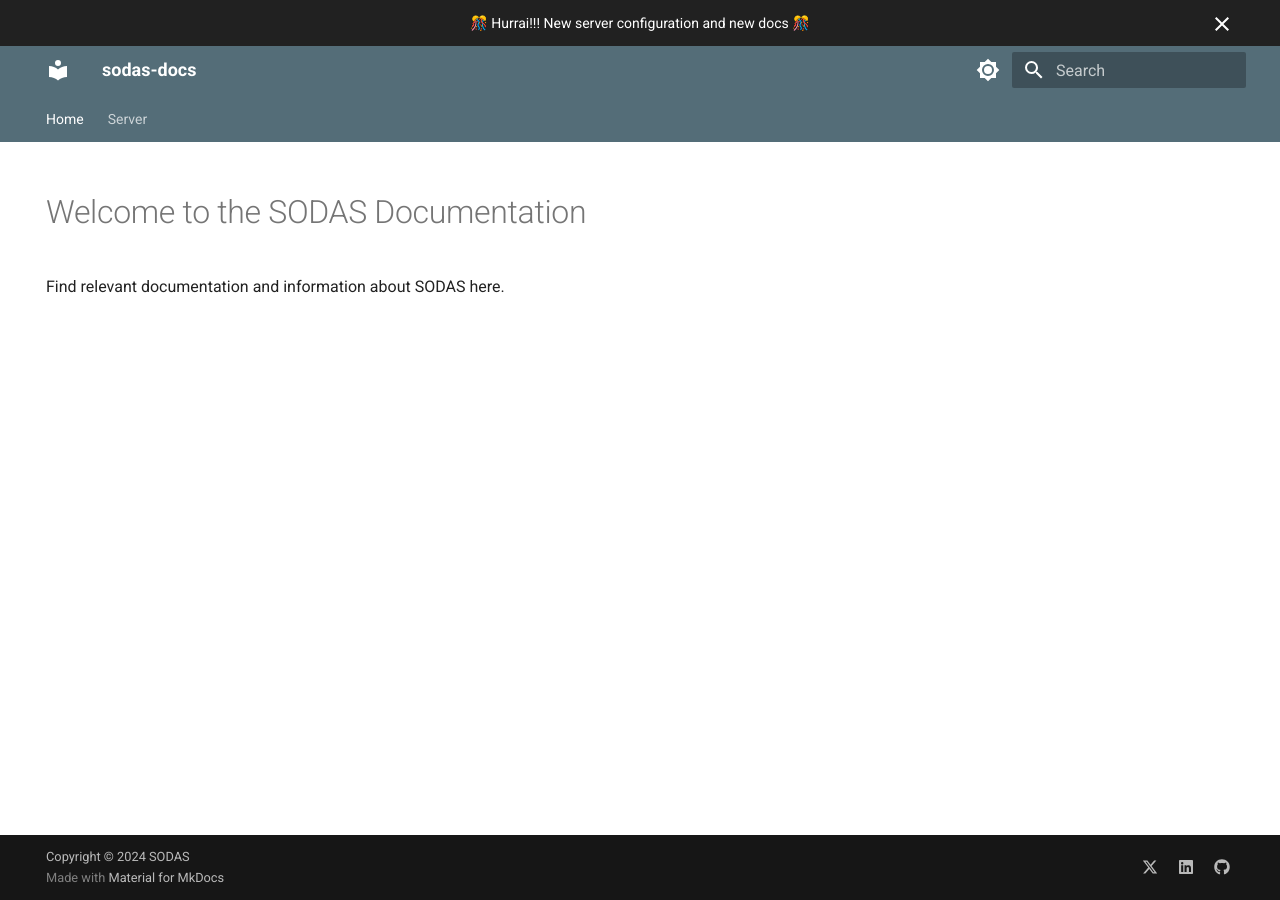
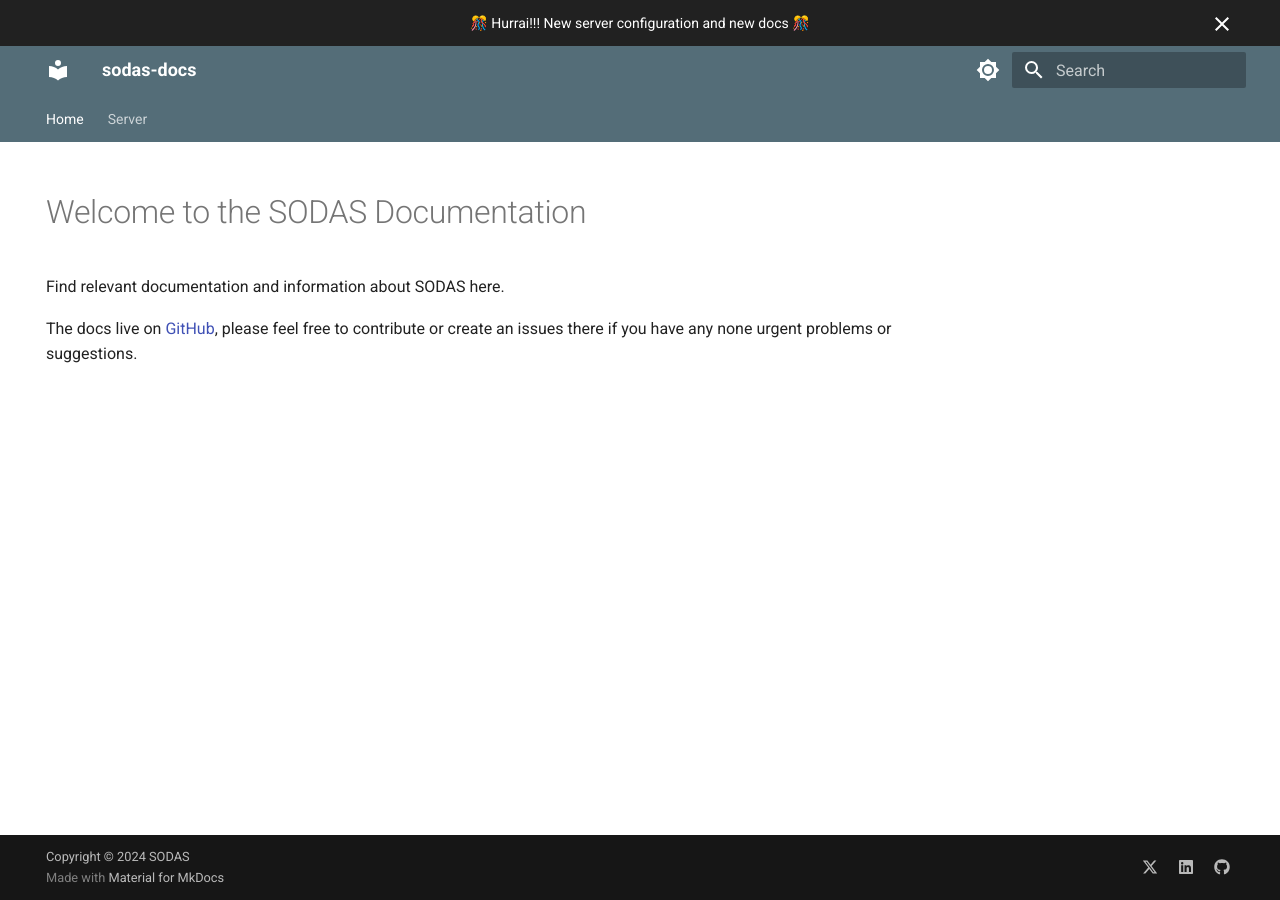
Before and after one commit to cph-sodas/cph-sodas.github.io, an MkDocs documentation site: the page built from docs/index.md, in a window 1280 px wide. Built offline with MkDocs 1.6.1 and Material for MkDocs 9.7.7, drawn with Linux system fonts in a browser that asks for light colours.

Commit message:
Add link to docs

```diff
--- a/docs/index.md
+++ b/docs/index.md
@@ -8,3 +8,6 @@ hide:
 # Welcome to the SODAS Documentation
 
 Find relevant documentation and information about SODAS here.
+
+The docs live on [GitHub](https://github.com/cph-sodas/cph-sodas.github.io), please feel free to contribute or create an issues
+there if you have any none urgent problems or suggestions.
```
